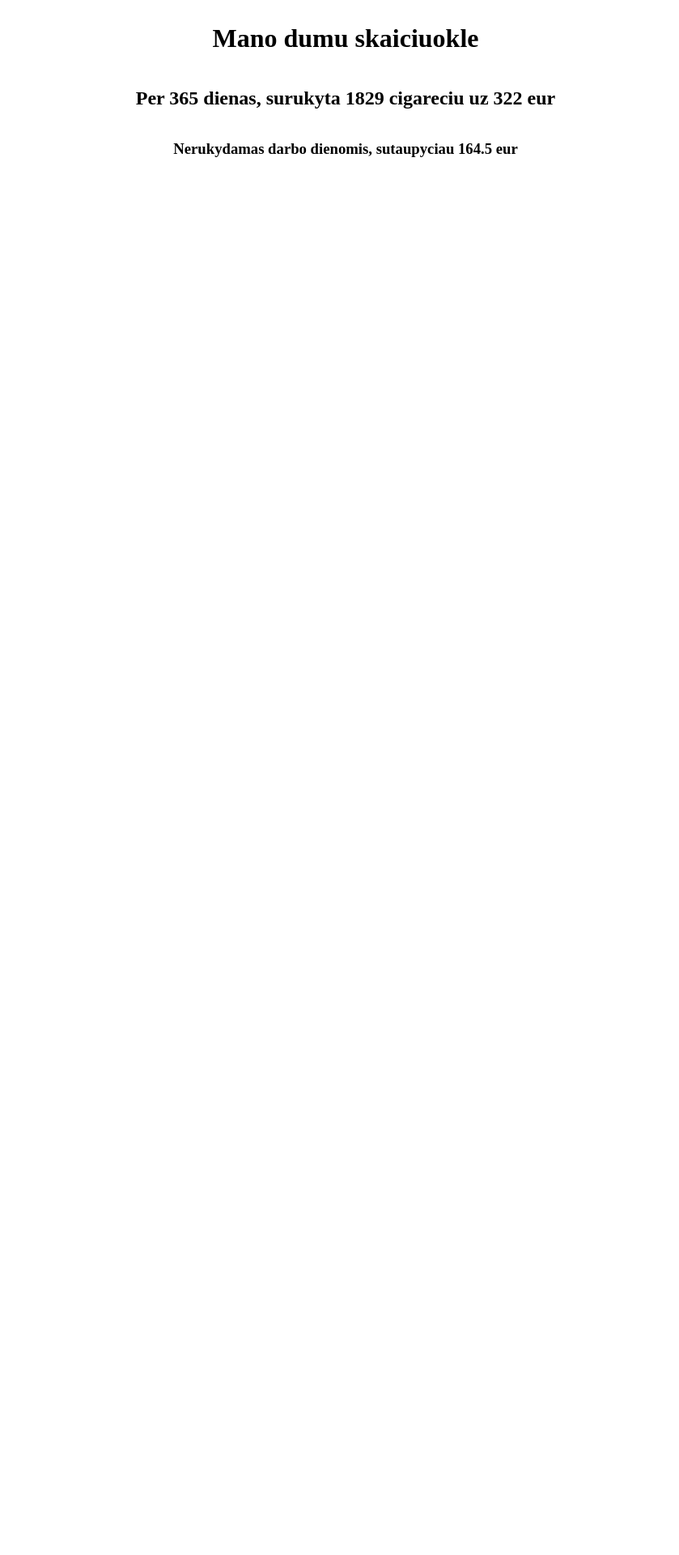
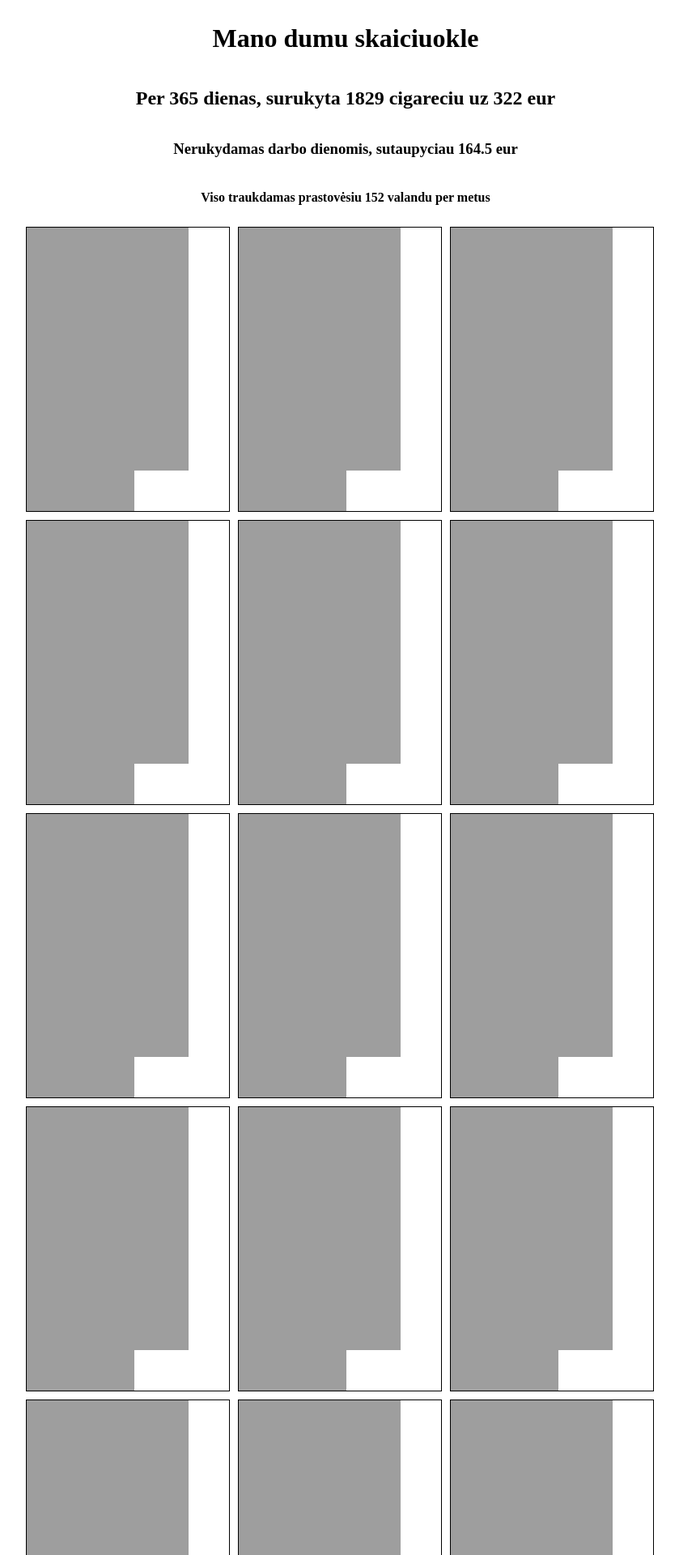
Before and after one commit to AgneZak/php, a PHP site: page / in a window 1280 px wide. Shown: the top 1920 px of the page at 81% size, without its empty margins (213-1052 px from the left). Before the commit the page ends 194 px from the top, so only its background shows below. Run offline with PHP 8.4, Linux system fonts and the light colour scheme; data that the repository does not hold is empty.

Commit message:
cigarette code in html drawing div with for loop

```diff
--- a/index.php
+++ b/index.php
@@ -2,6 +2,9 @@
 $days = 365;
 
 $pack_price = 3.5;
+
+$time_per_cig = 5;
+$img = "https://pngimg.com/uploads/cigarette/cigarette_PNG4755.png";
 
 for($i = 1; $i <= $days; $i++){
     $day_of_week = (int) date('N', strtotime("+$i days"));
@@ -20,9 +23,11 @@ for($i = 1; $i <= $days; $i++){
 }
 $price_ttl = ceil($count_ttl/20)*$pack_price;
 $total_mon_fri = ceil($mon_fri_ttl/20)*$pack_price;
+$time_total = floor(($count_ttl*$time_per_cig)/60);
 
 $h2 = "Per $days dienas, surukyta $count_ttl cigareciu uz $price_ttl eur";
 $h3 = "Nerukydamas darbo dienomis, sutaupyciau $total_mon_fri eur";
+$h4 = "Viso traukdamas prastovėsiu $time_total valandu per metus";
 
 ?>
 <!DOCTYPE html>
@@ -39,12 +44,37 @@ body{
     align-items: center;
 
 }
-
+.container{
+    display: flex;
+    flex-wrap:wrap;
+    width: 800px;
+}
+.cigar{
+    content: url(<?php print $img;?>);
+    height:50px;
+}
+.pack{
+    border: 1px solid black;
+    margin: 5px;
+    display: flex;
+    flex-wrap:wrap;
+    width:250px;
+}
 </style>
 <body>
     <h1>Mano dumu skaiciuokle</h1>
     <h2><?php print $h2;?></h2>
     <h3><?php print $h3;?></h3>
+    <h4><?php print $h4;?></h4>
+    <div class ="container">
+        <?php for( ;$count_ttl >= 0; ): ?>
+            <div class ="pack">
+                <?php for($c = 1; $c <= 20 && $count_ttl >= 0; $c++, $count_ttl--): ?>
+                    <div class="cigar"></div>
+                <?php endfor; ?>
+            </div>
+        <?php endfor; ?>
+    </div>
 
 </body>
 </html>
```
